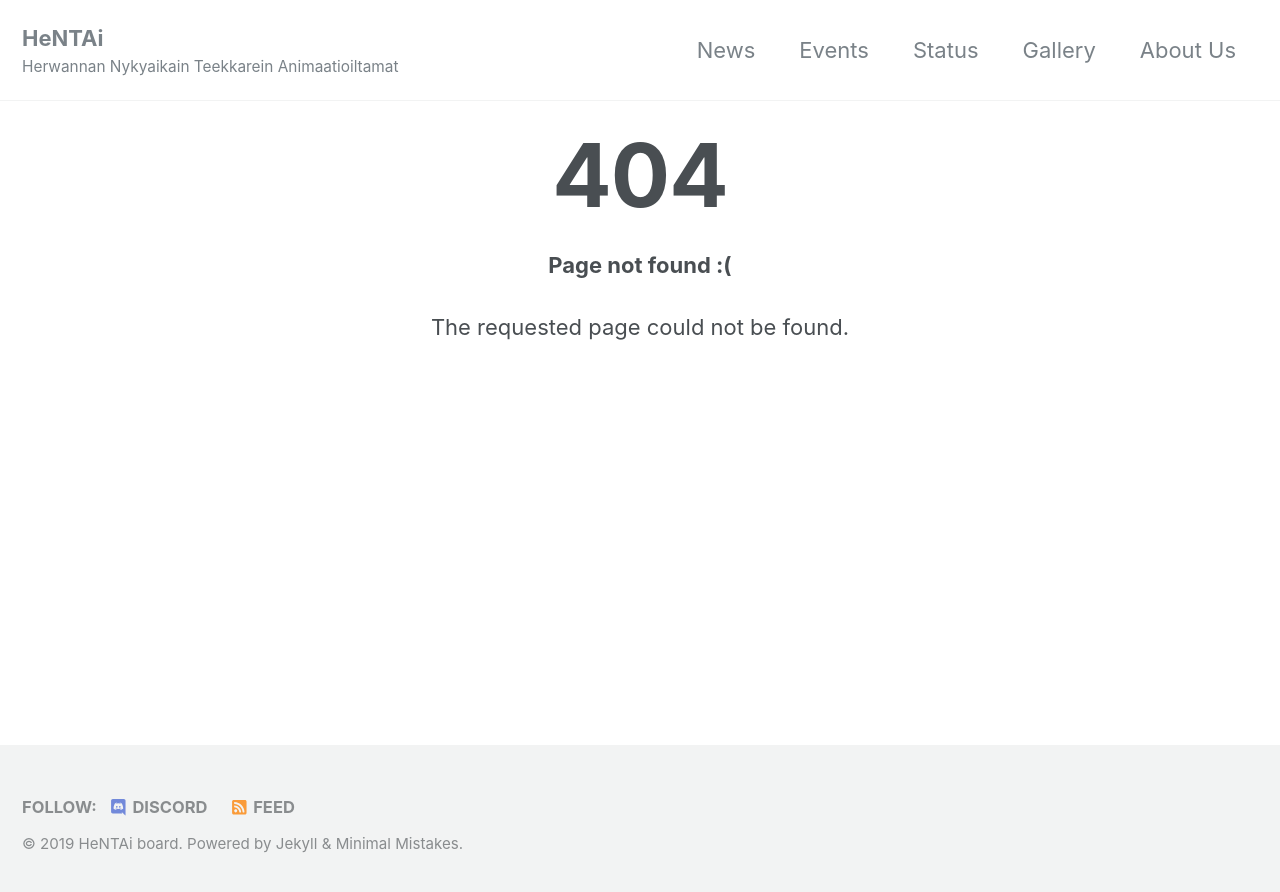
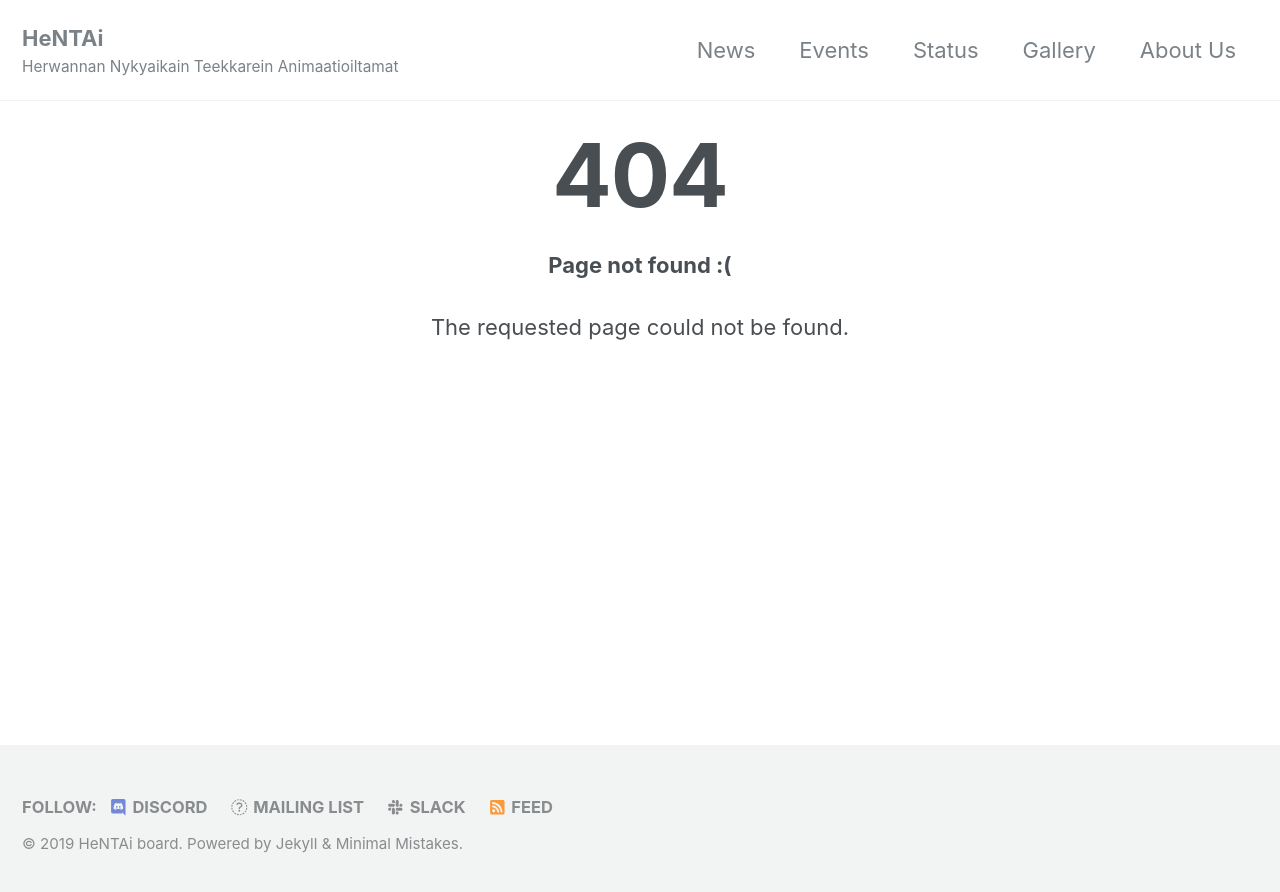
Before and after one commit to HNTA-Club/website, a Jekyll site: the page built from 404.html, in a window 1280 px wide. Shown: the top 892 px of the page. Built offline with Jekyll 4.4.1, drawn with Linux system fonts in a browser that asks for light colours; cached includes are drawn as plain includes; nearby versions of some CDN libraries.

Commit message:
Added footer links
Mailing list and Slack

```diff
--- a/_config.yml
+++ b/_config.yml
@@ -24,9 +24,14 @@ footer:
     - label: "Discord"
       icon: "fab fa-fw fa-discord"
       url: "https://discord.gg/uZJqHH7"
-#    - label: "Facebook"
-#      icon: "fab fa-fw fa-facebook-square"
-#      url: "https://www.facebook.com/tut.hentai"
+
+    - label: "Mailing list"
+      icon: "fab fa-fw fa-envelope"
+      url: "https://listmail.tut.fi/mailman/listinfo/hnta-jasen"
+
+    - label: "Slack"
+      icon: "fab fa-fw fa-slack"
+      url: "https://hnta.slack.com"
 
 # Reading Files
 include:
```
